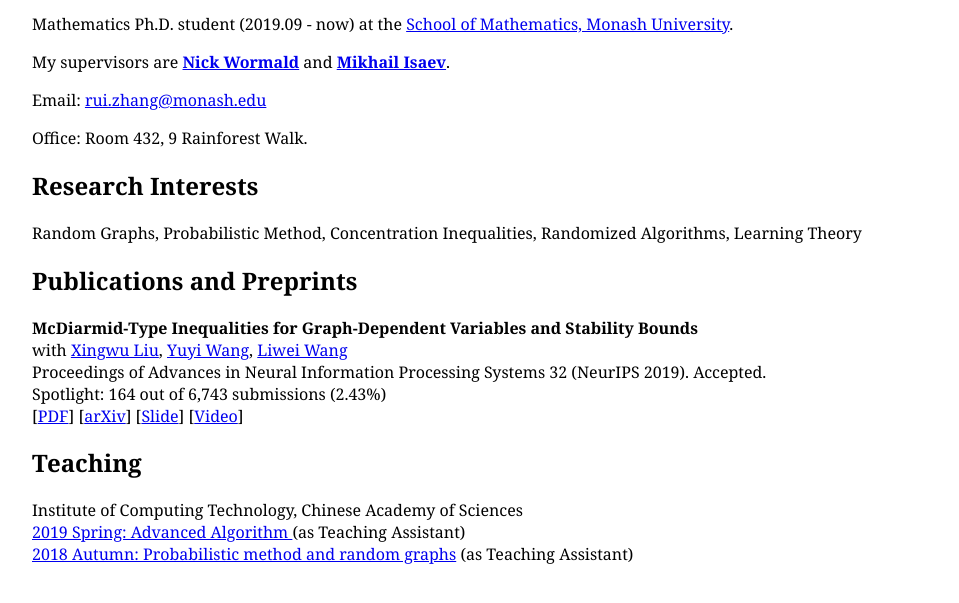
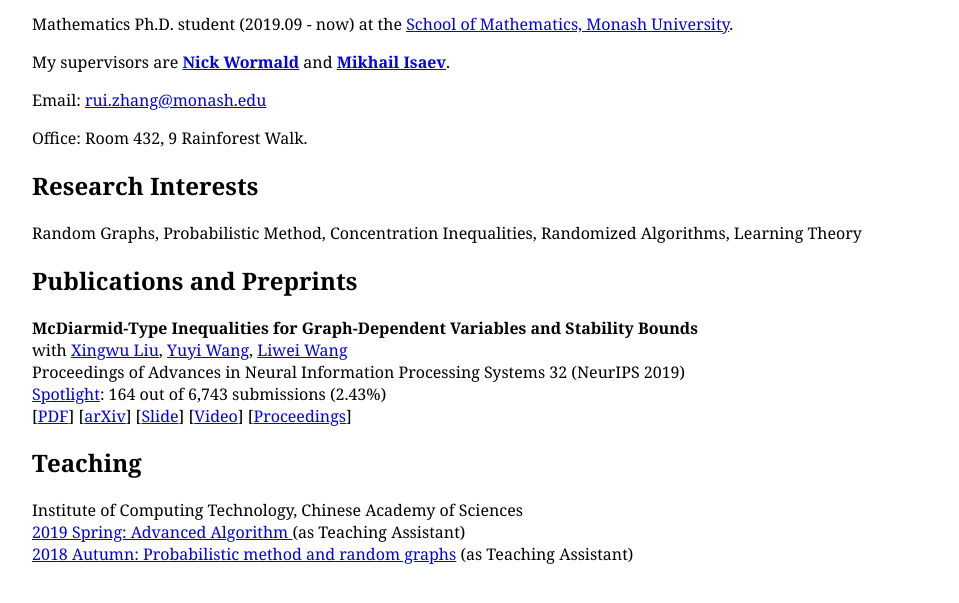
Before and after one commit to rui-ray-zhang/rui-ray-zhang.github.io, a plain HTML site: page index.html in a window 1280 px wide. Shown: the part 93-696 px from the top of the page, without its empty margins (160-1119 px from the left). Drawn offline with Linux system fonts and the light colour scheme.

Commit message:
Update index.html

```diff
--- a/index.html
+++ b/index.html
@@ -32,7 +32,7 @@ and
 <p>
 <a href="cv/cv.pdf">Curriculum Vitae</a>
 </p>
--->
+ -->
 
 <p>
 Email: <a href="mailto:rui.zhang@monash.edu">rui.zhang@monash.edu</a>
@@ -58,14 +58,17 @@ with <a href="https://www.researchgate.net/profile/Xingwu_Liu3">Xingwu Liu</a>,
 <a href="https://disco.ethz.ch/members/yuwang">Yuyi Wang</a>,
 <a href="https://scholar.google.com/citations?hl=zh-CN&user=VZHxoh8AAAAJ&view_op=list_works&sortby=pubdate">Liwei Wang</a>
 <br>
-Proceedings of Advances in Neural Information Processing Systems 32 (NeurIPS 2019). Accepted.
+Proceedings of Advances in Neural Information Processing Systems 32 (NeurIPS 2019)
 <br>
-Spotlight: 164 out of 6,743 submissions (2.43%)
+<a href="
+https://nips.cc/Conferences/2019/Schedule?type=Spotlight">
+Spotlight</a>: 164 out of 6,743 submissions (2.43%)
 <br>
 [<a href="NIPS/NIPS.pdf">PDF</a>]
 [<a href="https://arxiv.org/abs/1909.02330">arXiv</a>]
 [<a href="NIPS/NIPS_slide.pdf">Slide</a>]
 [<a href="NIPS/NIPS.mp4">Video</a>]
+[<a href="https://papers.nips.cc/paper/9271-mcdiarmid-type-inequalities-for-graph-dependent-variables-and-stability-bounds">Proceedings</a>]
 <!-- [<a href="cv.pdf">Poster</a>]   -->
 
 
```
